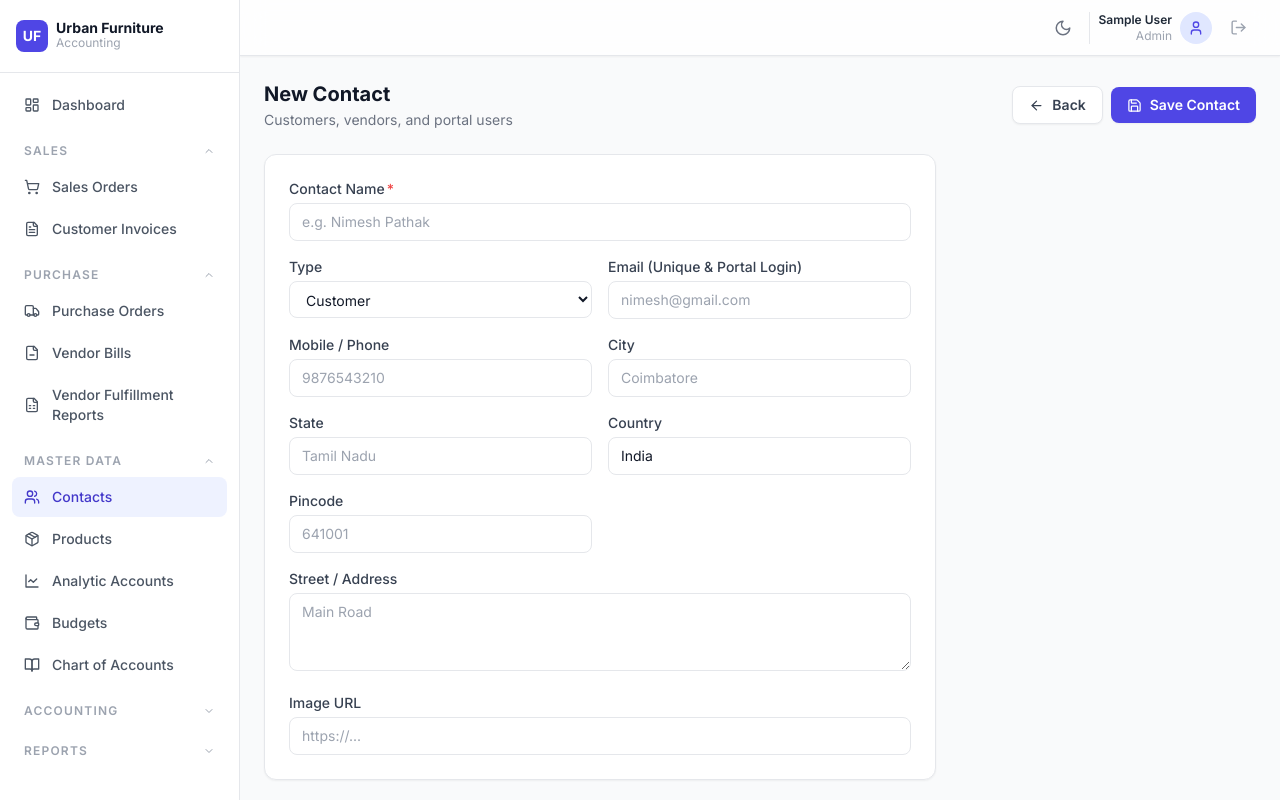
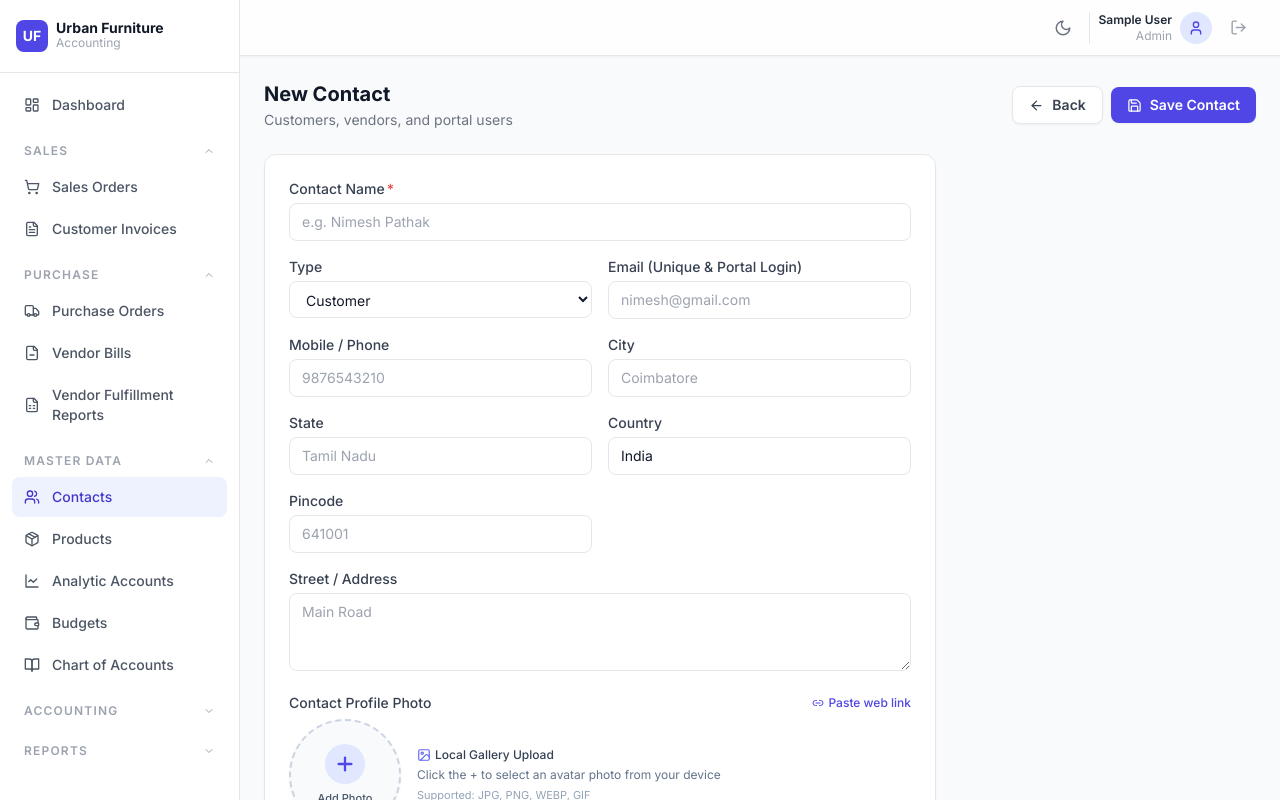
Before and after one commit to vsujithkumar369-png/ODOO-Urban-Furniture-, a React (Vite) app in the folder frontend/: page /contacts/new in a window 1280 px wide. Built offline with nearby package versions, Linux system fonts and the light colour scheme; sample sign-in values are in the browser's storage.

Commit message:
feat: replace image URL text field with interactive plus icon photo upload from local gallery

```diff
--- /dev/null
+++ b/frontend/src/components/ImageUpload.jsx
@@ -0,0 +1,221 @@
+import { useState, useRef } from 'react';
+import { Plus, Image as ImageIcon, X, Upload, Link2 } from 'lucide-react';
+
+/**
+ * Resizes and compresses an image File to a base64 Data URL.
+ * Keeps output under ~80KB so it safely fits within standard payload limits.
+ */
+function compressImage(file, maxWidth = 600, maxHeight = 600, quality = 0.75) {
+  return new Promise((resolve, reject) => {
+    const reader = new FileReader();
+    reader.readAsDataURL(file);
+    reader.onload = (event) => {
+      const img = new Image();
+      img.src = event.target.result;
+      img.onload = () => {
+        let width = img.width;
+        let height = img.height;
+
+        if (width > height) {
+          if (width > maxWidth) {
+            height = Math.round((height * maxWidth) / width);
+            width = maxWidth;
+          }
+        } else {
+          if (height > maxHeight) {
+            width = Math.round((width * maxHeight) / height);
+            height = maxHeight;
+          }
+        }
+
+        const canvas = document.createElement('canvas');
+        canvas.width = width;
+        canvas.height = height;
+        const ctx = canvas.getContext('2d');
+        ctx.drawImage(img, 0, 0, width, height);
+
+        const dataUrl = canvas.toDataURL('image/jpeg', quality);
+        resolve(dataUrl);
+      };
+      img.onerror = (err) => reject(err);
+    };
+    reader.onerror = (err) => reject(err);
+  });
+}
+
+export default function ImageUpload({
+  label = 'Product Image',
+  value = '',
+  onChange,
+  shape = 'rounded-xl', // 'rounded-xl' or 'rounded-full'
+  helperText = 'Click the + to choose photo from local gallery',
+}) {
+  const fileInputRef = useRef(null);
+  const [showUrlInput, setShowUrlInput] = useState(false);
+  const [urlDraft, setUrlDraft] = useState('');
+  const [isProcessing, setIsProcessing] = useState(false);
+
+  const handleFileSelect = async (e) => {
+    const file = e.target.files?.[0];
+    if (!file) return;
+
+    // Validate image type
+    if (!file.type.startsWith('image/')) {
+      alert('Please select an image file (PNG, JPG, WEBP, etc.)');
+      return;
+    }
+
+    try {
+      setIsProcessing(true);
+      const compressedDataUrl = await compressImage(file);
+      onChange?.(compressedDataUrl);
+    } catch (err) {
+      console.error('Error processing image:', err);
+      // Fallback: direct FileReader
+      const reader = new FileReader();
+      reader.onloadend = () => onChange?.(reader.result);
+      reader.readAsDataURL(file);
+    } finally {
+      setIsProcessing(false);
+      if (fileInputRef.current) fileInputRef.current.value = '';
+    }
+  };
+
+  const handleClear = (e) => {
+    e.stopPropagation();
+    onChange?.('');
+    setUrlDraft('');
+    if (fileInputRef.current) fileInputRef.current.value = '';
+  };
+
+  const handleApplyUrl = () => {
+    if (urlDraft.trim()) {
+      onChange?.(urlDraft.trim());
+      setShowUrlInput(false);
+    }
+  };
+
+  return (
+    <div className="space-y-1.5">
+      <div className="flex items-center justify-between">
+        <label className="label mb-0">{label}</label>
+        <button
+          type="button"
+          onClick={() => setShowUrlInput(!showUrlInput)}
+          className="text-xs text-primary-600 hover:text-primary-700 dark:text-primary-400 flex items-center gap-1 font-medium transition"
+        >
+          <Link2 size={12} />
+          {showUrlInput ? 'Hide URL input' : 'Paste web link'}
+        </button>
+      </div>
+
+      {showUrlInput && (
+        <div className="flex gap-2 mb-2">
+          <input
+            type="url"
+            placeholder="https://example.com/image.jpg"
+            value={urlDraft}
+            onChange={(e) => setUrlDraft(e.target.value)}
+            className="input text-xs flex-1 py-1.5"
+          />
+          <button
+            type="button"
+            onClick={handleApplyUrl}
+            className="btn-secondary text-xs px-3 py-1.5"
+          >
+            Apply
+          </button>
+        </div>
+      )}
+
+      {/* Hidden native file input */}
+      <input
+        ref={fileInputRef}
+        type="file"
+        accept="image/*"
+        onChange={handleFileSelect}
+        className="hidden"
+        id="image-file-input"
+      />
+
+      <div className="flex items-center gap-4">
+        {value ? (
+          /* Preview Mode with image loaded */
+          <div className="relative group">
+            <div
+              className={`w-28 h-28 ${shape} overflow-hidden border-2 border-primary-500/40 shadow-sm bg-slate-100 dark:bg-slate-800 flex items-center justify-center`}
+            >
+              <img
+                src={value}
+                alt="Uploaded preview"
+                className="w-full h-full object-cover"
+                onError={(e) => {
+                  e.currentTarget.src = '';
+                  e.currentTarget.alt = 'Invalid image';
+                }}
+              />
+            </div>
+
+            {/* Change photo button (overlay) */}
+            <button
+              type="button"
+              onClick={() => fileInputRef.current?.click()}
+              className="absolute inset-0 bg-black/50 text-white opacity-0 group-hover:opacity-100 transition-opacity flex flex-col items-center justify-center gap-1 text-xs font-medium backdrop-blur-[1px]"
+              title="Change photo from gallery"
+            >
+              <Upload size={18} />
+              <span>Change</span>
+            </button>
+
+            {/* Clear photo button */}
+            <button
+              type="button"
+              onClick={handleClear}
+              className="absolute -top-2 -right-2 bg-red-500 hover:bg-red-600 text-white p-1 rounded-full shadow-md transition"
+              title="Remove photo"
+            >
+              <X size={14} />
+            </button>
+          </div>
+        ) : (
+          /* Empty Mode: Big Plus icon to add photo from local gallery */
+          <div
+            role="button"
+            tabIndex={0}
+            onClick={() => fileInputRef.current?.click()}
+            onKeyDown={(e) => {
+              if (e.key === 'Enter' || e.key === ' ') {
+                e.preventDefault();
+                fileInputRef.current?.click();
+              }
+            }}
+            className={`w-28 h-28 ${shape} border-2 border-dashed border-slate-300 dark:border-slate-600 hover:border-primary-500 dark:hover:border-primary-400 bg-slate-50 dark:bg-slate-800/60 hover:bg-primary-50/50 dark:hover:bg-primary-950/20 cursor-pointer flex flex-col items-center justify-center gap-1.5 transition-all group shadow-sm`}
+            title="Click to add photo from local gallery"
+          >
+            {isProcessing ? (
+              <div className="w-5 h-5 border-2 border-primary-500 border-t-transparent rounded-full animate-spin" />
+            ) : (
+              <>
+                <div className="w-10 h-10 rounded-full bg-primary-100 dark:bg-primary-900/40 text-primary-600 dark:text-primary-400 flex items-center justify-center group-hover:scale-110 transition-transform">
+                  <Plus size={22} className="stroke-[2.5]" />
+                </div>
+                <span className="text-[11px] font-medium text-slate-600 dark:text-slate-400 group-hover:text-primary-600 dark:group-hover:text-primary-300">
+                  Add Photo
+                </span>
+              </>
+            )}
+          </div>
+        )}
+
+        <div className="text-xs text-slate-500 dark:text-slate-400 space-y-1">
+          <p className="font-medium text-slate-700 dark:text-slate-300 flex items-center gap-1">
+            <ImageIcon size={14} className="text-primary-500" />
+            Local Gallery Upload
+          </p>
+          <p>{helperText}</p>
+          <p className="text-[11px] text-slate-400">Supported: JPG, PNG, WEBP, GIF</p>
+        </div>
+      </div>
+    </div>
+  );
+}
--- a/frontend/src/pages/master/contacts/ContactForm.jsx
+++ b/frontend/src/pages/master/contacts/ContactForm.jsx
@@ -4,6 +4,7 @@ import { useForm } from 'react-hook-form';
 import { ArrowLeft, Save, Trash2, KeyRound, Copy, Check } from 'lucide-react';
 import PageHeader from '../../../components/PageHeader';
 import FormField from '../../../components/FormField';
+import ImageUpload from '../../../components/ImageUpload';
 import { getContact, createContact, updateContact, deleteContact } from '../../../api/contacts';
 import toast from 'react-hot-toast';
 
@@ -23,7 +24,7 @@ export default function ContactForm() {
   const [copied, setCopied] = useState(false);
   const [portalInfo, setPortalInfo] = useState(null);
 
-  const { register, handleSubmit, watch, reset, setError, formState: { errors } } = useForm({
+  const { register, handleSubmit, watch, reset, setValue, setError, formState: { errors } } = useForm({
     defaultValues: {
       type: 'CUSTOMER',
       country: 'India',
@@ -279,13 +280,12 @@ export default function ContactForm() {
           </div>
 
           <div className="sm:col-span-2">
-            <FormField
-              label="Image URL"
-              name="image_url"
-              register={register}
-              placeholder="https://..."
-              error={errors.image_url}
-              {...register('image_url')}
+            <ImageUpload
+              label="Contact Profile Photo"
+              shape="rounded-full"
+              value={watch('image_url')}
+              onChange={(val) => setValue('image_url', val, { shouldDirty: true })}
+              helperText="Click the + to select an avatar photo from your device"
             />
           </div>
         </form>
--- a/frontend/src/pages/master/products/ProductForm.jsx
+++ b/frontend/src/pages/master/products/ProductForm.jsx
@@ -4,6 +4,7 @@ import { useForm } from 'react-hook-form';
 import { ArrowLeft, Save } from 'lucide-react';
 import PageHeader from '../../../components/PageHeader';
 import FormField from '../../../components/FormField';
+import ImageUpload from '../../../components/ImageUpload';
 import { getProduct, createProduct, updateProduct } from '../../../api/products';
 import toast from 'react-hot-toast';
 
@@ -18,7 +19,7 @@ export default function ProductForm() {
   const navigate = useNavigate();
   const isEdit = !!id;
   const [loading, setLoading] = useState(false);
-  const { register, handleSubmit, reset, formState: { errors } } = useForm();
+  const { register, handleSubmit, reset, setValue, watch, formState: { errors } } = useForm();
 
   useEffect(() => {
     if (!isEdit) return;
@@ -66,7 +67,12 @@ export default function ProductForm() {
             {...register('cost', { min: 0 })}
           />
           <div className="sm:col-span-2">
-            <FormField label="Image URL" name="image_url" register={register} placeholder="https://..." {...register('image_url')} />
+            <ImageUpload
+              label="Product Photo"
+              value={watch('image_url')}
+              onChange={(val) => setValue('image_url', val, { shouldDirty: true })}
+              helperText="Click the + to select a furniture photo from your device"
+            />
           </div>
         </form>
       </div>
```
Also changed, not shown: 1 other file (tests, documents, lock files or other folders).
